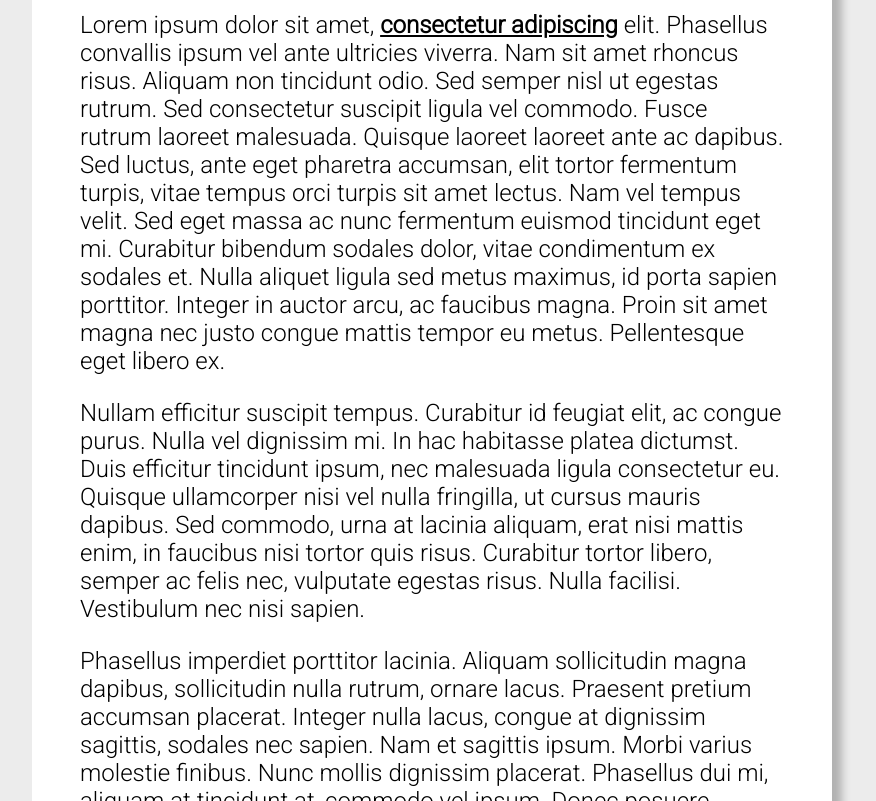
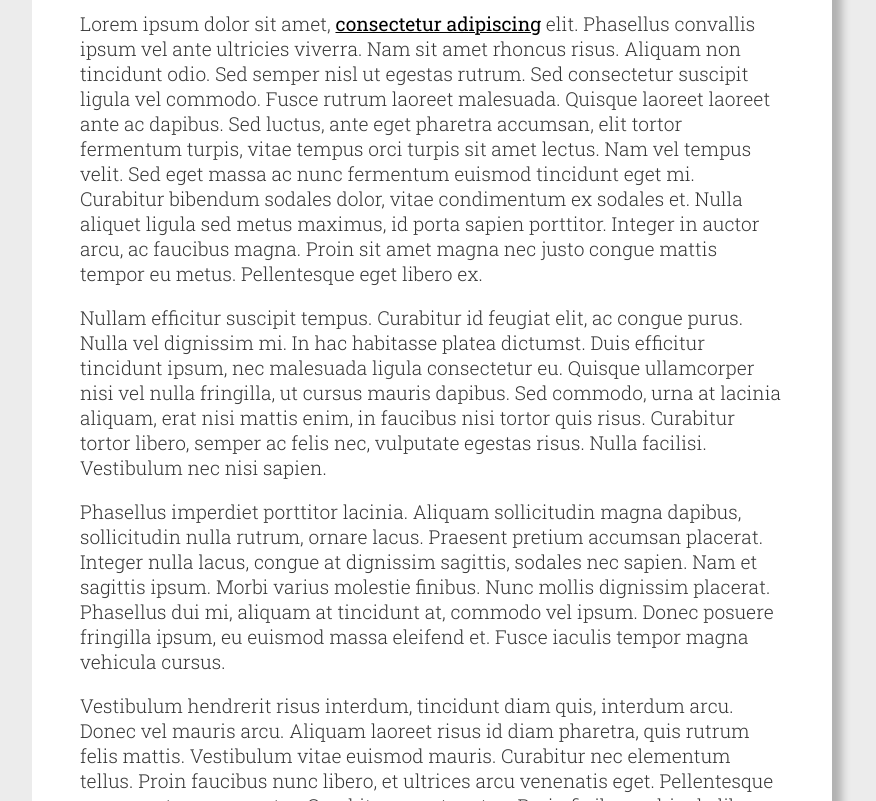
Before and after one commit to elkaszcz/PieceOfPaperHTMLTemplate, a plain HTML site: page template-01/index.html in a window 1280 px wide. Shown: the part 186-987 px from the top of the page, without its empty margins (208-1084 px from the left). Drawn offline with Linux system fonts and the light colour scheme.

Commit message:
added template 2

```diff
--- /dev/null
+++ b/template-01/grid.css
@@ -0,0 +1,61 @@
+body {
+    background-color: rgb(236, 236, 236);
+    margin: 4em 0 4em 0;
+}
+
+h1 {
+    font-family: 'Roboto', sans-serif;
+    font-size: 2.5em;
+    color: black;
+}
+
+p {
+    font-family: 'Roboto Slab', serif;
+    font-size: 1.2em;
+    color: rgb(55, 55, 55);
+    font-weight: 300;
+}
+
+/* grid - start */
+#grid {
+    display: grid;
+    width: 100%;
+    grid-template-columns: 1fr 4fr 1fr;
+    column-gap: 2.5em;
+}
+
+#areaA {
+    background-color: rgb(236, 236, 236);
+}
+
+#areaB {
+    background-color: white;
+    padding: 2em 3em 2em 3em;
+    box-shadow: 10px 10px 8px #b2b2b2;
+}
+
+#areaC {
+    background-color: rgb(236, 236, 236);
+}
+/* grid - end */
+
+/* links - start */
+a:link {
+    color: black;
+    font-weight: 400;
+}
+
+a:visited {
+    color: rgb(55, 55, 55);
+    font-weight: 400;
+}
+
+a:hover {
+    color: darkred;
+    text-decoration: no;
+}
+
+a:active {
+    color: darkred;
+}
+/* links - end */
--- a/index.html
+++ b/template-01/index.html
@@ -6,7 +6,7 @@
   <link rel="stylesheet" href="grid.css">
   <link rel="preconnect" href="https://fonts.googleapis.com">
   <link rel="preconnect" href="https://fonts.gstatic.com" crossorigin>
-  <link href="https://fonts.googleapis.com/css2?family=Roboto:wght@300&display=swap" rel="stylesheet">
+  <link href="https://fonts.googleapis.com/css2?family=Roboto+Slab:wght@300;400&family=Roboto:wght@300;400&display=swap" rel="stylesheet">
 </head>
 
 <body>
--- a/grid.css
+++ b/template-02/grid.css
@@ -4,15 +4,16 @@ body {
 }
 
 h1 {
-    font-family: 'Roboto', sans-serif;
+    font-family: 'Open Sans', sans-serif;
     font-size: 2.5em;
     color: black;
 }
 
 p {
-    font-family: 'Roboto', sans-serif;
-    font-size: 1.5em;
+    font-family: 'Open Sans', sans-serif;
+    font-size: 1.3em;
     color: black;
+    font-weight: 200;
 }
 
 /* grid - start */
@@ -40,20 +41,22 @@ p {
 
 /* links - start */
 a:link {
-    color: black;
-    font-weight: bolder;
+    color: rgb(176, 0, 0);
+    font-weight: 400;
+    text-decoration: underline;
 }
 
 a:visited {
-    color: gray;
-    font-weight: bolder;
+    color: black;
+    text-decoration: underline;
 }
 
 a:hover {
-    color: red;
+    color: rgb(176, 0, 0);
+    text-decoration: none;
 }
 
 a:active {
-    color: red;
+    color: rgb(176, 0, 0);
 }
 /* links - end */
```
Also changed, not shown: template-02/index.html (added, +39 -0 lines), 1 other file.
